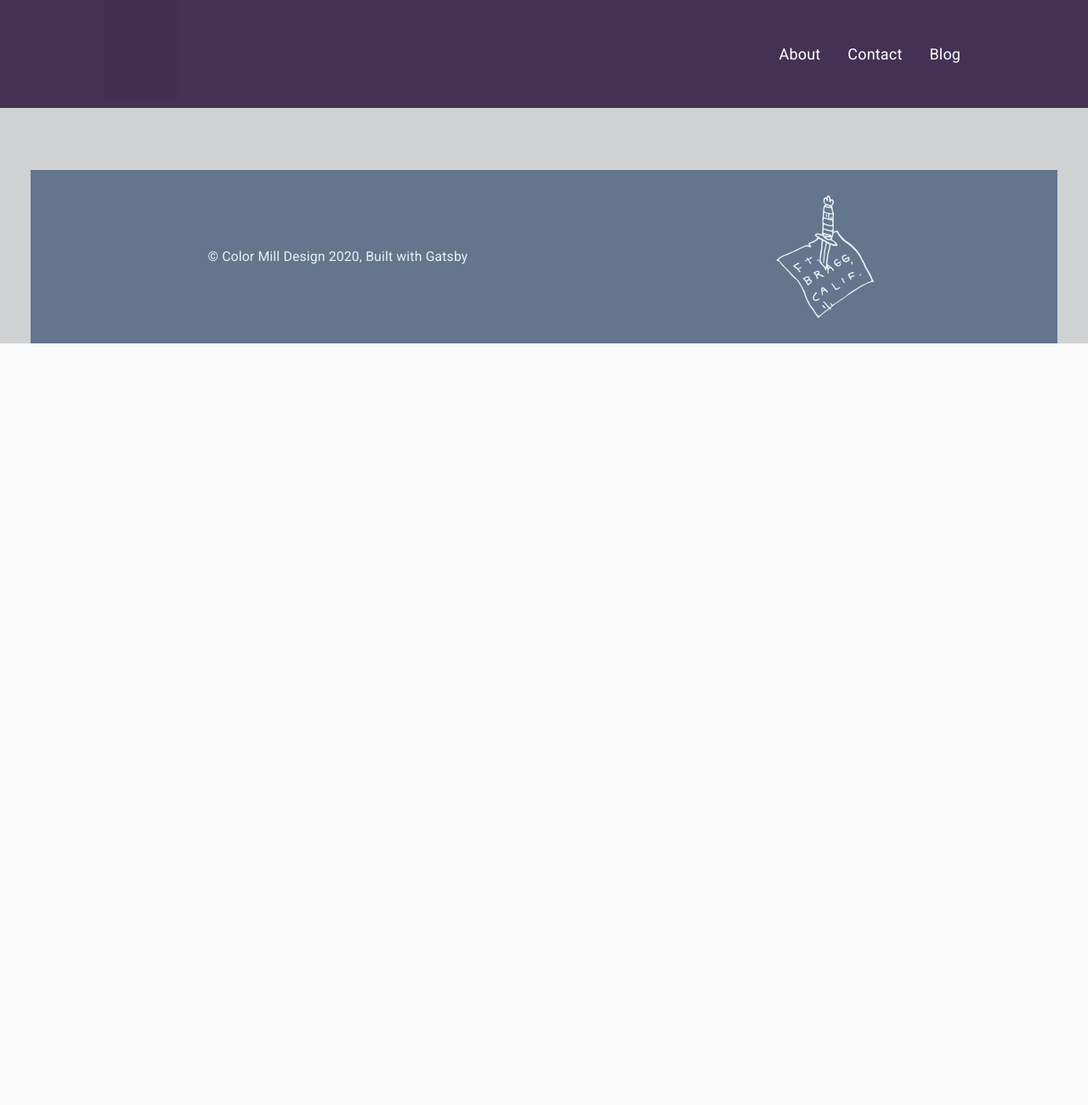
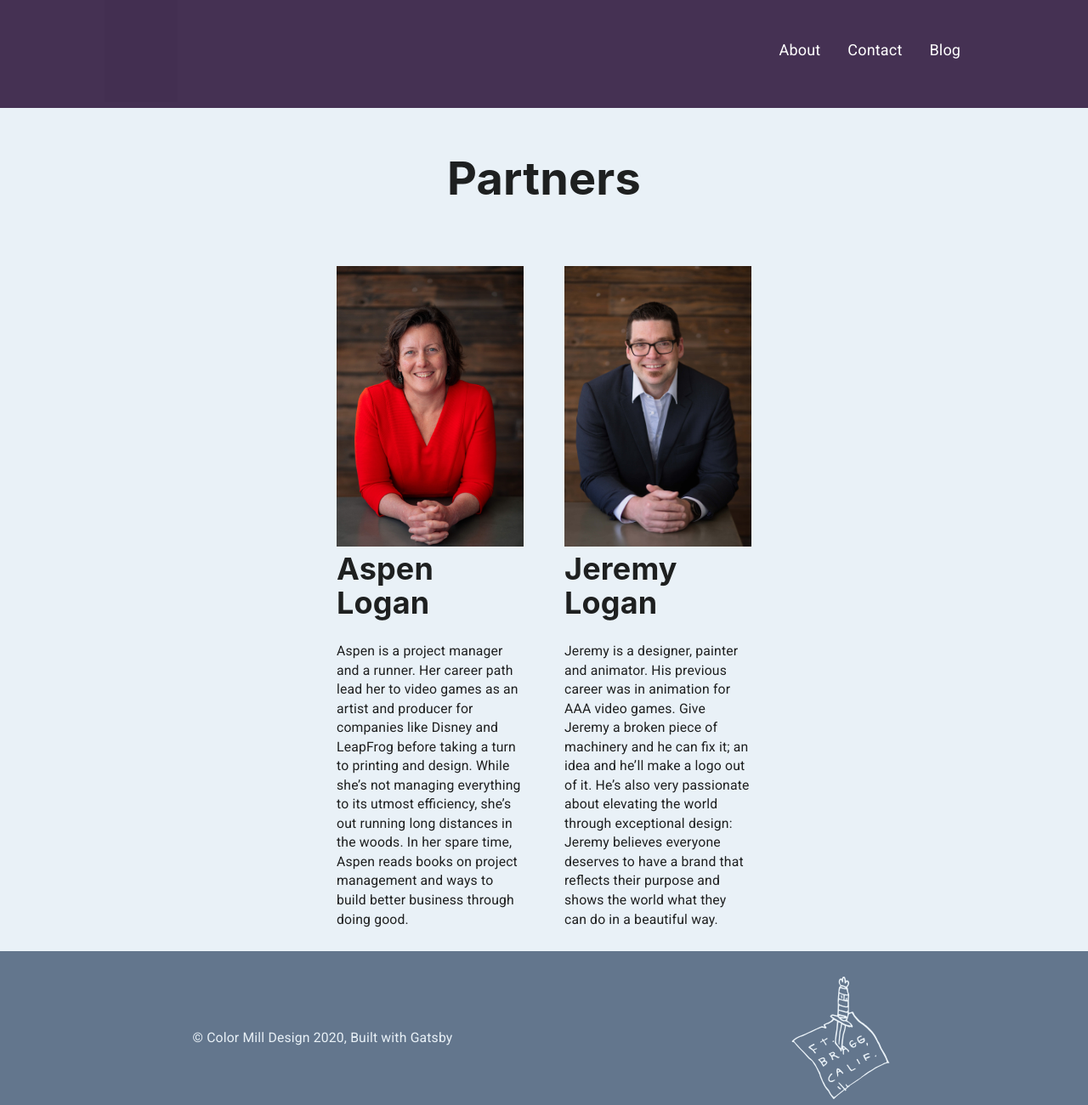
Before and after one commit to Playhouse-Creative/Color-Mill-Design, a Gatsby site: page /about in a window 1280 px wide. Shown: the whole page at 85% size. Before the commit the page ends 800 px from the top, so only its background shows below. Built offline with nearby package versions, Linux system fonts and the light colour scheme; Gatsby itself is replaced by a stand-in of ours.

Commit message:
Headshots added to About page

```diff
--- a/package.json
+++ b/package.json
@@ -7,6 +7,7 @@
   "dependencies": {
     "@material-ui/core": "^4.10.0",
     "@material-ui/icons": "^4.9.1",
+    "@material-ui/lab": "^4.0.0-alpha.55",
     "@material-ui/styles": "^4.10.0",
     "babel-plugin-styled-components": "^1.10.7",
     "gatsby": "^2.22.11",
--- a/src/components/header.js
+++ b/src/components/header.js
@@ -91,7 +91,7 @@ const useStyles = makeStyles(theme => ({
     padding: 0,
     },
   menuListItem: {
-    color: 'white'
+    color: 'white',
     }
 }))
 
@@ -122,7 +122,7 @@ const Header = ({ siteTitle }) => {
       >
         <Toolbar>
         <Grid container direction="row" justify="space-between" alignItems="center" style={{margin: '0 6% 0 8%'}}>
-          <Grid item>
+          <Grid item >
           <Link to='/.' >
           <img src={logo}>
           </img>
@@ -131,18 +131,18 @@ const Header = ({ siteTitle }) => {
           <Hidden smDown>
           <Grid item style={{marginRight: '2rem'}}>
           <List className={classes.horizontalList}>
-          <Link to="/about">
-            <ListItem button>
-              <ListItemText className={classes.menuListItem}>About</ListItemText>
+          <Link to="/about" >
+            <ListItem>
+              <ListItemText  className={classes.menuListItem}>About</ListItemText>
             </ListItem>
           </Link>
           <Link to="/">
-            <ListItem button>
+            <ListItem>
               <ListItemText className={classes.menuListItem}>Contact</ListItemText>
             </ListItem>
           </Link>
           <Link to="/">
-            <ListItem button>
+            <ListItem>
               <ListItemText className={classes.menuListItem}>Blog</ListItemText>
             </ListItem>
           </Link>
--- a/src/components/seo.js
+++ b/src/components/seo.js
@@ -74,7 +74,6 @@ function SEO({ description, lang, meta, title }) {
         },
       ].concat(meta)}
     >
-    <link href="https://fonts.googleapis.com/css2?family=Acme&family=Bangers&family=Carter+One&display=swap" rel="stylesheet"/>
     </Helmet>
     </>
   )
--- a/src/pages/about.js
+++ b/src/pages/about.js
@@ -3,22 +3,44 @@ import { graphql, Link } from 'gatsby'
 import Layout from '../components/layout'
 import SEO from '../components/seo'
 import { makeStyles, Grid} from '@material-ui/core'
-
+import Aspen from '../images/AspenHeadshot-Web.jpg'
+import Jeremy from '../images/JeremyHeadshot-Web.jpg'
 
 
 const IndexPage = (props) => {
 
 
     return(
-        <div style={{ padding: '0 2rem', backgroundColor: '#d0d2d3'}}>
         <Layout>
+        <div style={{ padding: '0 10%', backgroundColor: '#E9F1F7', minHeight:'1000'}}>
         <SEO title="Home" />
-        <div style={{ paddingTop: 200}}>
-        <Grid container spacing={0} justify='space-between' >
+        <div style={{ paddingTop: 180}}>
+        <Grid container spacing={6} justify='center' >
+        <Grid item xs={12} >
+        <h1 style={{textAlign:'center'}}>Partners</h1>
+        </Grid>
+        <Grid item sm={12} md={3}>
+        <img src={Aspen} alt='Aspen Logan'/>
+        <h2>Aspen Logan</h2>
+        <p>Aspen is a project manager and a runner.
+        Her career path lead her to video games as an artist and producer for companies like
+        Disney and LeapFrog before taking a turn to printing and design.
+        While she’s not managing everything to its utmost efficiency, she’s out running long distances in the woods.
+        In her spare time, Aspen reads books on project management and ways to build better business through doing good.</p>
+        </Grid>
+        <Grid item sm={12} md={3}>
+        <img src={Jeremy} alt='Jeremy Logan'/>
+        <h2>Jeremy Logan</h2>
+        <p>Jeremy is a designer, painter and animator.
+        His previous career was in animation for AAA video games.
+        Give Jeremy a broken piece of machinery and he can fix it; an idea and he’ll make a logo out of it.
+        He’s also very passionate about elevating the world through exceptional design:
+        Jeremy believes everyone deserves to have a brand that reflects their purpose and shows the world what they can do in a beautiful way.</p>
+        </Grid>
         </Grid>
         </div>
+        </div>
         </Layout>
-        </div>
     )
 }
 
--- a/src/pages/index.js
+++ b/src/pages/index.js
@@ -53,7 +53,7 @@ const IndexPage = (props) => {
   return(
 
     <Layout>
-        <div style={{ padding: '0 10%', backgroundColor: '#E9F1F7'}}>
+        <div style={{ padding: '0 10%', backgroundColor: '#E9F1F7', minHeight:'1000'}}>
         <SEO title="Home" />
         <div style={{ paddingTop: 180}}>
         <Grid container spacing={0} justify='space-between' >
```
Also changed, not shown: src/images/AspenHeadshot-Web.jpg (added), src/images/JeremyHeadshot-Web.jpg (added), 1 other file.
